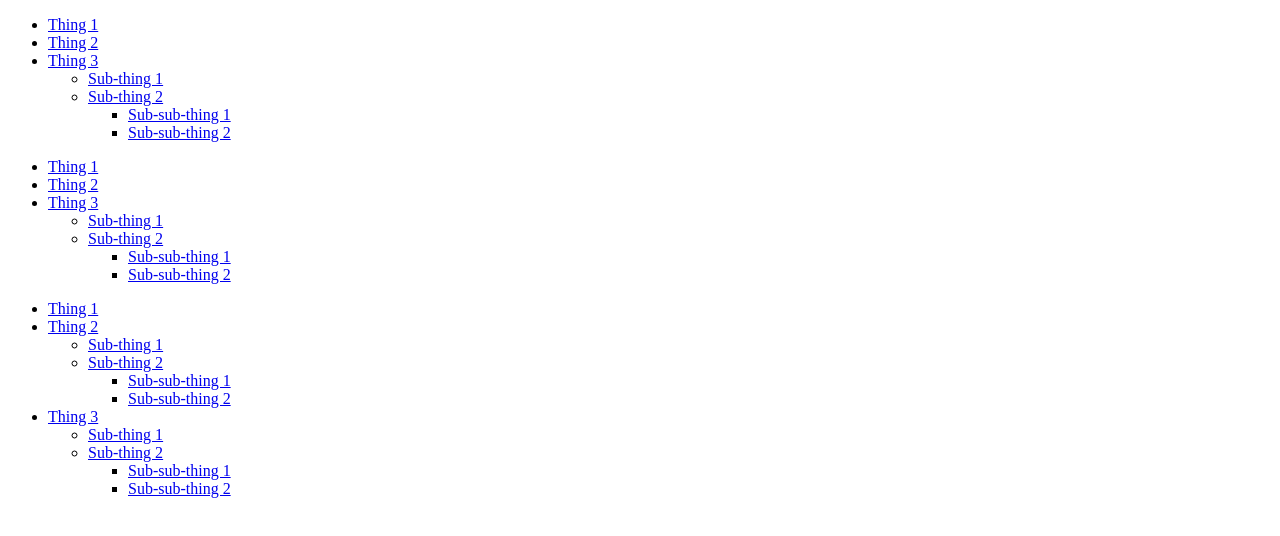
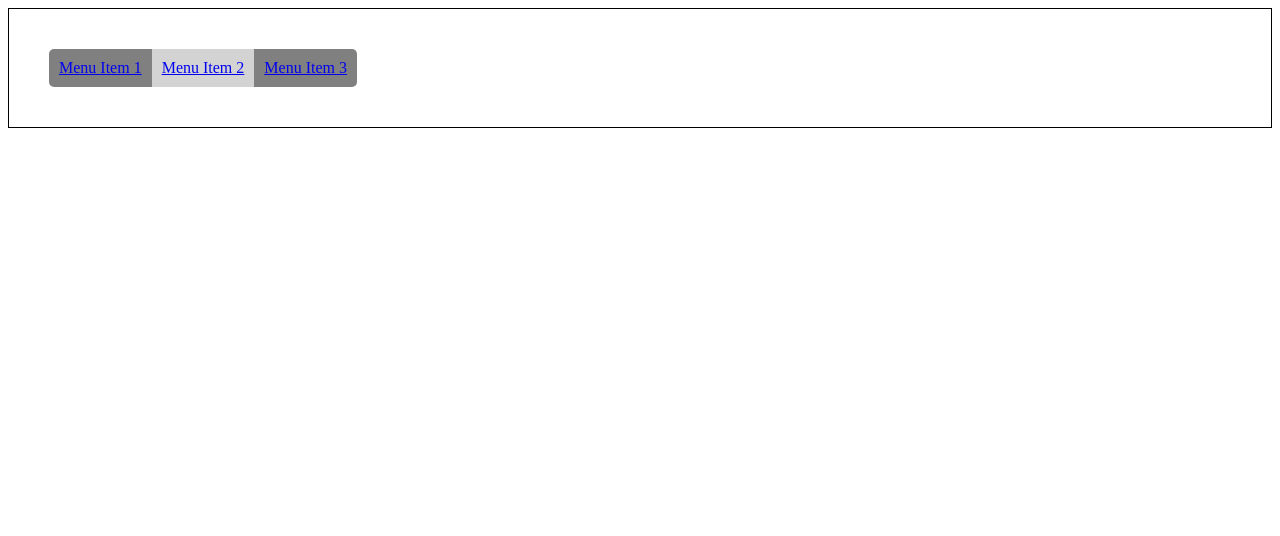
Before and after one commit to chrisbenincasa/drop.js, a plain HTML site: page index.html in a window 1280 px wide. Drawn offline with nearby package versions, Linux system fonts and the light colour scheme.

Commit message:
memory system or css resets

```diff
--- a/drop.0.1.js
+++ b/drop.0.1.js
@@ -10,11 +10,33 @@
     options = $.extend({}, dropDefaults, options);
     return function(all){
       all.each(function(){
-        $this = $(this);
-        $this.addClass('drop');
+        $this = $(this),
+        memory = {};
+
+        if(options.customClass.length > 0)
+        {
+          $this.addClass(customClass);
+        } else {
+          $this.addClass('drop');
+        }
+
+        $('li', $this).each(function(index, ele){
+          if(($(ele).index() + 1) % 2 == 0)
+          {
+            if(options.customEvenClass.length > 0) $(ele).addClass(customEvenClass);
+            else $(ele).addClass('even');
+          } else {
+            if(options.customOddClass.length > 0) $(ele).addClass(customOddClass);
+            else $(ele).addClass('odd');
+          }
+        });
+
+        /*height fix*/
+        var listHeight = $(this).find('li:first-child').outerHeight();
+        $(this).css('height', listHeight);
 
         //If list is displayed veritcally, add extra left padding to all sub-menus
-        if($this.hasClass('vertical'))
+        if($this.hasClass('vertical') || options.orientation == 'vertical')
         {
           $('li', $this).find('ul').addClass('nested sub-menu');
         } else {
@@ -22,11 +44,56 @@
         }
         if(options.trigger === 'hover')
         {
+          //Clear the memory after styles are reset
+          //To-do: think of better solution
+          $this.children('li').on('mouseleave', function(){
+            setTimeout(function(){
+              for(x in memory)
+              {
+                delete memory[x];
+              }
+            }, options.speedIn * 2);
+          });
+
           $('li', $this).on('mouseenter', function(event){
-            _show(event);
+            if(_hasSubMenu($(this)))
+            {
+              if(!memory[$(this)])
+              {
+                memory[$(this)] = $(this).clone();
+              }
+
+              if(options.orientation === 'horizontal')
+              {
+                $(this).addClass('active_menu').css({
+                  'border-bottom-left-radius' : '0px',
+                  'border-bottom-right-radius': '0px'
+                });
+              } else {
+                $(this).addClass('active_menu').css({
+                  'border-top-left-radius' : '0px',
+                  'border-top-right-radius': '0px'
+                });
+              }
+
+              _show(event);
+            }
+
           })
           .on('mouseleave', function(event){
+            $currentLi = $(this);
+            //console.log('out on ', $currentLi)
             _hide(event);
+            setTimeout(function(){
+              $currentLi.css({
+                'border-bottom-left-radius': memory[$currentLi].css('border-bottom-left-radius'),
+                'border-bottom-right-radius': memory[$currentLi].css('border-bottom-right-radius'),
+                'border-top-left-radius': memory[$currentLi].css('border-top-left-radius'),
+                'border-top-right-radius': memory[$currentLi].css('border-top-right-radius')
+              });
+              $currentLi.add($currentLi.find('li')).removeClass('active_menu');
+            }, options.speedIn + 10);
+
           });
         }
         else if(options.trigger === 'click')
@@ -48,19 +115,24 @@
       options.initCallback.call();
     }(_this);
 
+    function _hasSubMenu(li)
+    {
+      return (li.children('ul').length > 0) ? true : false;
+    }
+
     function _show(event, target, sub){
       $target = target || $(event.currentTarget);
       $sub = sub || $target.children('ul').first();
       switch(options.animation)
       {
         case 'slide':
-          $sub.stop(false, true).delay(options.delayIn).animate({height: 'toggle'}, options.speedIn, options.easing, options.showCallback);
+          $sub.stop(false, true).delay(options.delayIn).animate({height: 'toggle'}, options.speedIn, options.easingIn, options.showCallback);
           break;
         case 'fade':
-          $sub.stop(false, true).delay(options.delayIn).animate({opacity: 'toggle'}, options.speedIn, options.easing, options.showCallback);
+          $sub.stop(false, true).delay(options.delayIn).animate({opacity: 'toggle'}, options.speedIn, options.easingIn, options.showCallback);
           break;
         case 'grow':
-          $sub.stop(false, true).delay(options.delayIn).show(options.speedIn, options.easing, options.showCallback);
+          $sub.stop(false, true).delay(options.delayIn).show(options.speedIn, options.easingIn, options.showCallback);
           break;
         case 'none':
           $sub.delay(options.delayIn).show(0, options.showCallback);
@@ -79,13 +151,13 @@
       switch(options.animation)
       {
         case 'slide':
-          $sub.stop(true, true).delay(options.delayOut).animate({height: 'toggle'}, options.speedIn, options.easing, options.hideCallback);
+          $sub.stop(true, true).delay(options.delayOut).animate({height: 'toggle'}, options.speedIn, options.easingOut, options.hideCallback);
           break;
         case 'fade':
-          $sub.stop(true, true).delay(options.delayOut).animate({opacity: 'toggle'}, options.speedIn, options.easing, options.hideCallback);
+          $sub.stop(true, true).delay(options.delayOut).animate({opacity: 'toggle'}, options.speedIn, options.easingOut, options.hideCallback);
           break;
         case 'grow':
-          $sub.stop(true, true).delay(options.delayOut).hide(options.speedOut, options.easing, options.hideCallback);
+          $sub.stop(true, true).delay(options.delayOut).hide(options.speedOut, options.easingOut, options.hideCallback);
           break;
         case 'none':
           $sub.delay(options.delayOut).hide(0, options.hideCallback);
@@ -99,13 +171,18 @@
   };
 
   var dropDefaults = {
-    trigger: "hover",
-    animation: 'slide', /* none, slide, fade, grow */
-    easing: 'swing', /* swing, linear, bounce */
-    speedIn: 400,
-    speedOut: 400,
-    delayIn: 0,
-    delayOut: 0,
+    trigger         : "hover", /* experimental */
+    animation       : 'slide', /* none, slide, fade, grow */
+    speedIn         : 400,
+    speedOut        : 400,
+    easingIn        : 'swing',
+    easingOut       : 'swing',
+    delayIn         : 0,
+    delayOut        : 0,
+    customClass     : '',
+    customEvenClass : '',
+    customOddClass  : '',
+    orientation     : 'horizontal',
     initCallback: function(){},
     showCallback: function(){},
     hideCallback: function(){}
--- a/drop.css
+++ b/drop.css
@@ -5,7 +5,7 @@ div.container
   border: thin solid;
 }
 
-ul.dropit, ul.dropit li, ul.dropit li *
+ul.drop, ul.drop li, ul.drop li *
 {
   margin: 0;
   padding: 0;
@@ -25,29 +25,28 @@ ul.vertical li
   display: list-item !important;
 }
 
-ul.dropit li
+ul.drop li
 {
-  display: inline-block;
-  vertical-align: middle;
+  float: left;
   border-bottom: lightgray;
   padding: 5px;
 }
-ul.dropit li a
+ul.drop li a
 {
   white-space: nowrap;
 }
 
-ul.dropit li:nth-child(odd)
+ul.drop li.odd
 {
-  background: lightblue;
+
 }
 
-ul.dropit li:nth-child(even)
+ul.drop li.even
 {
-  background: lightgray;
+
 }
 
-ul.dropit ul
+ul.drop ul
 {
   position: absolute;
   z-index: 1000;
@@ -55,19 +54,19 @@ ul.dropit ul
   left: 0;
 }
 
-.dropit .sub-menu
+.drop .sub-menu
 {
   top: 0;
   left: 100%;
 }
 
 
-ul.dropit li ul, div.dropit div div.group
+ul.drop li ul, div.drop div div.group
 {
   display: none;
 }
 
-.dropit div
+.drop div
 {
   display: inline-block;
   vertical-align: middle;
--- a/index.html
+++ b/index.html
@@ -2,75 +2,69 @@
 <html>
 <head>
   <title>jQuery DropDown</title>
-  <link rel="stylesheet" type="text/css" href="dropit.css">
+  <link rel="stylesheet" type="text/css" href="drop.css">
   <script type="text/javascript" src="https://ajax.googleapis.com/ajax/libs/jquery/1.7.2/jquery.min.js"></script>
-  <script type="text/javascript" src="dropit.0.1.js"></script>
+  <script type="text/javascript" src="drop.0.1.js"></script>
+  <style type="text/css">
+    ul.dropDown > li
+    {
+      padding: 10px;
+    }
+
+    ul.dropDown li.odd
+    {
+      background-color: gray;
+    }
+
+    ul.dropDown li.even
+    {
+      background-color: lightgray;
+    }
+
+    ul.dropDown > li:first-child
+    {
+      border-top-left-radius: 5px;
+      border-bottom-left-radius: 5px;
+    }
+
+    ul.dropDown > li:last-child
+    {
+      border-top-right-radius: 5px;
+      border-bottom-right-radius: 5px;
+    }
+
+  </style>
 </head>
 <body>
   <div class="container">
-    <ul class="someOtherClass">
-      <li><a href="#">Thing 1</a></li>
-      <li><a href="#">Thing 2</a></li>
-      <li><a href="#">Thing 3</a>
+    <ul class="dropDown">
+      <li><a href="#">Menu Item 1</a>
         <ul>
-          <li><a href="#">Sub-thing 1</a></li>
-          <li><a href="#">Sub-thing 2</a>
-             <ul>
-              <li><a href="#">Sub-sub-thing 1</a></li>
-              <li><a href="#">Sub-sub-thing 2</a></li>
-            </ul>
+          <li><a href="#">Sub-Menu Item 1</a></li>
+          <li><a href="#">Sub-Menu Item 2</a></li>
+        </ul>
+      </li>
+      <li><a href="#">Menu Item 2</a>
+        <ul>
+          <li><a href="#">Sub-Menu Item 1</a></li>
+          <li><a href="#">Sub-Menu Item 2</a></li>
+        </ul>
+      </li>
+      <li><a href="#">Menu Item 3</a>
+        <ul>
+          <li><a href="#">Sub-Menu Item 1</a></li>
+          <li><a href="#">Sub-Menu Item 2</a>
+            <ul>
+              <li><a href="#">Sub-sub-menu item 1</a></li>
+              <li><a href="#">Sub-sub-menu item 2</a></li>
           </li>
         </ul>
       </li>
     </ul>
   </div>
-  <div class="container">
-    <ul class="someOtherClass">
-      <li><a href="#">Thing 1</a></li>
-      <li><a href="#">Thing 2</a></li>
-      <li><a href="#">Thing 3</a>
-        <ul>
-          <li><a href="#">Sub-thing 1</a></li>
-          <li><a href="#">Sub-thing 2</a>
-             <ul>
-              <li><a href="#">Sub-sub-thing 1</a></li>
-              <li><a href="#">Sub-sub-thing 2</a></li>
-            </ul>
-          </li>
-        </ul>
-      </li>
-    </ul>
-  </div>
-  <div class="container">
-    <ul class="vertical">
-      <li><a href="#">Thing 1</a></li>
-      <li><a href="#">Thing 2</a>
-        <ul>
-          <li><a href="#">Sub-thing 1</a></li>
-          <li><a href="#">Sub-thing 2</a>
-             <ul>
-              <li><a href="#">Sub-sub-thing 1</a></li>
-              <li><a href="#">Sub-sub-thing 2</a></li>
-            </ul>
-          </li>
-        </ul>
-      </li>
-      <li><a href="#">Thing 3</a>
-        <ul>
-          <li><a href="#">Sub-thing 1</a></li>
-          <li><a href="#">Sub-thing 2</a>
-             <ul>
-              <li><a href="#">Sub-sub-thing 1</a></li>
-              <li><a href="#">Sub-sub-thing 2</a></li>
-            </ul>
-          </li>
-        </ul>
-      </li>
-    </ul>
-  </div>
+
 </body>
   <script type="text/javascript">
-    $('ul.someOtherClass').dropIt({animation: 'grow', speedIn: 'normal', easing: 'swing'});
-    $('ul.vertical').dropIt();
+    $('.dropDown').drop();
   </script>
 </html>
```
